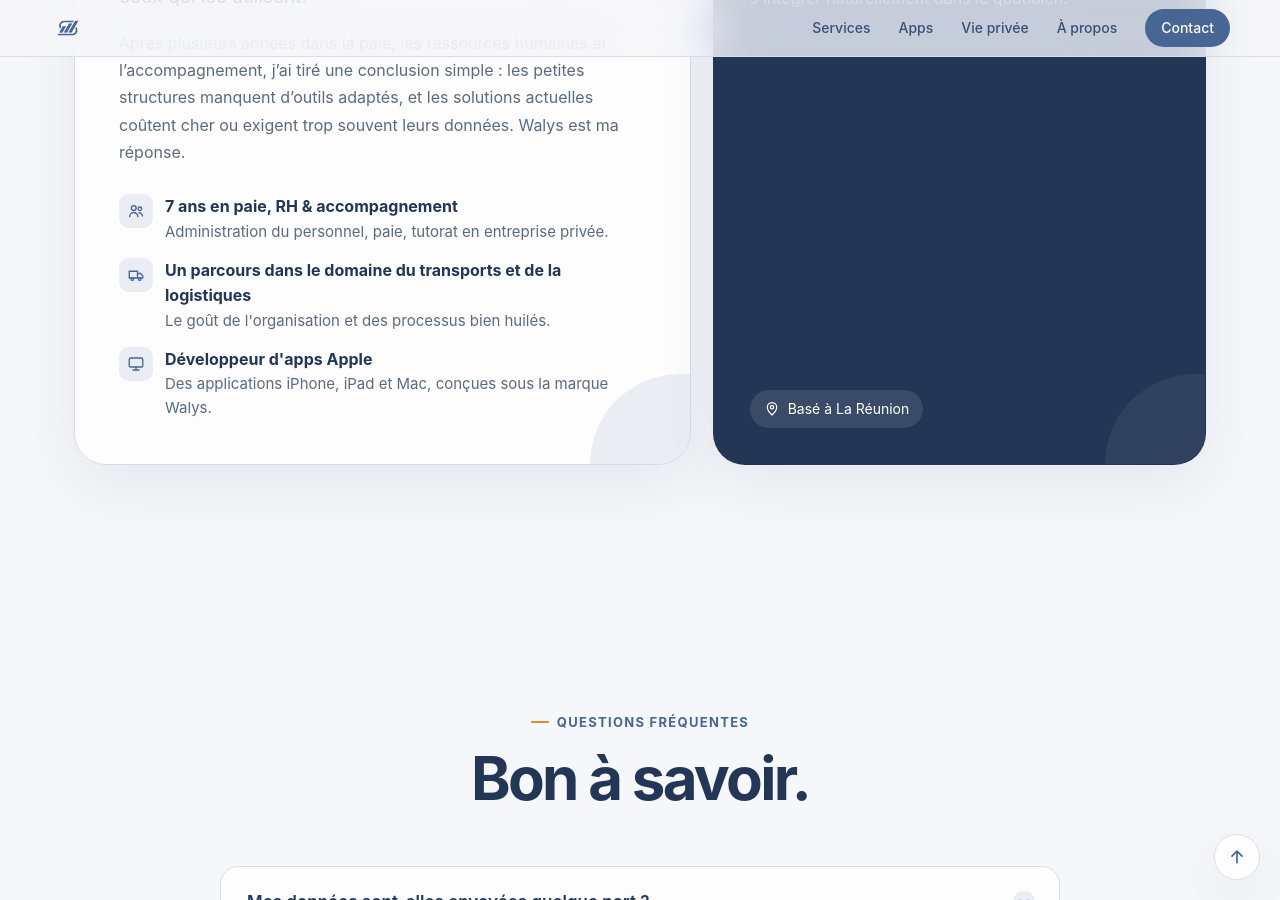
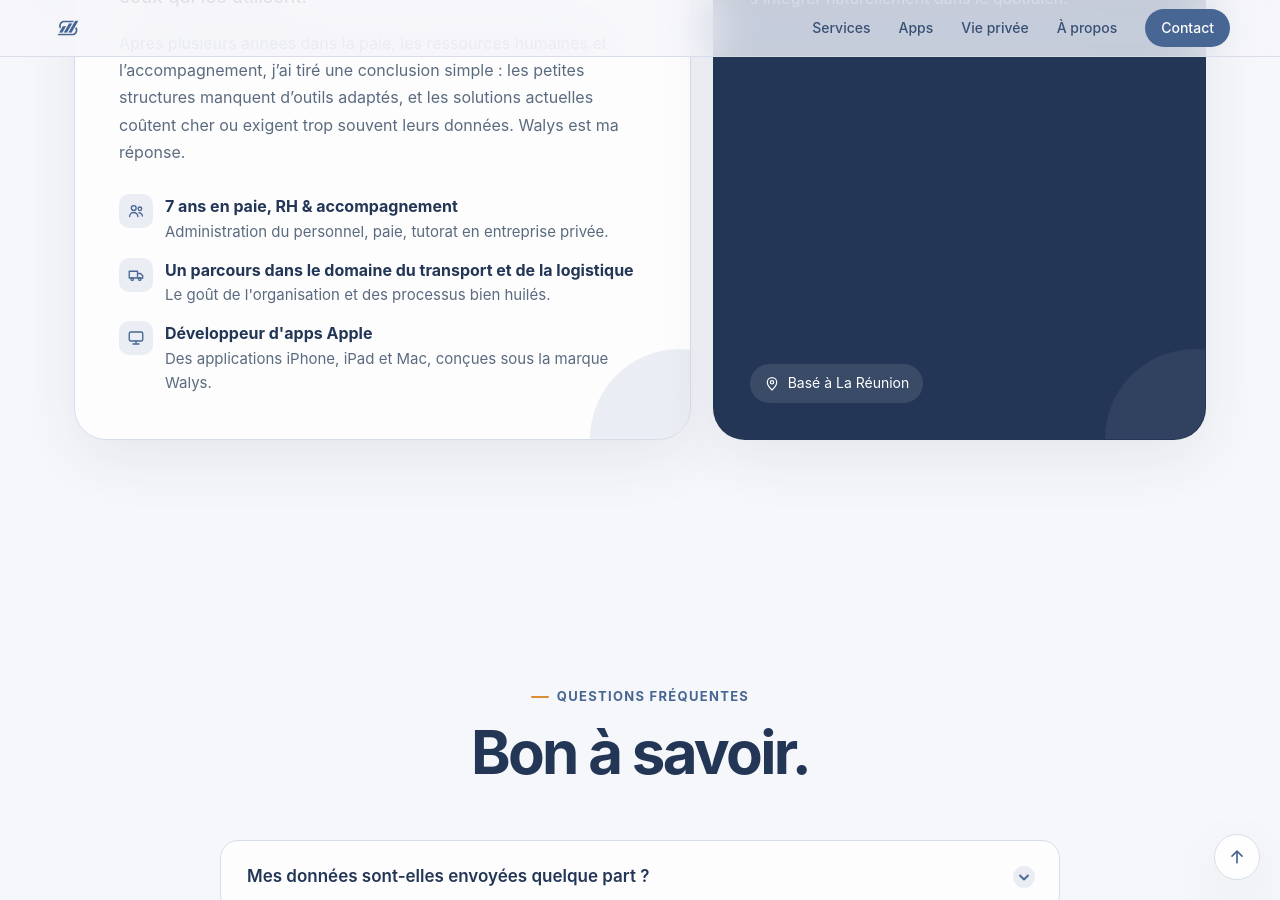
Before and after one commit to Walys-fr/walys-fr.github.io, a Jekyll site: the page built from index.html, in a window 1280 px wide and 900 px high, scrolled down 6962 px. Built offline with Jekyll 4.4.1, drawn with Linux system fonts in a browser that asks for light colours.

Commit message:
Update _data/accueil.yml (via Pages CMS)

```diff
--- a/_data/accueil.yml
+++ b/_data/accueil.yml
@@ -87,7 +87,7 @@
       titre: "7 ans en paie, RH & accompagnement "
       texte: Administration du personnel, paie, tutorat en entreprise privée.
     - icone: camion
-      titre: Un parcours dans le domaine du transports et de la logistiques
+      titre: Un parcours dans le domaine du transport et de la logistique
       texte: Le goût de l'organisation et des processus bien huilés.
     - icone: ecran
       titre: Développeur d'apps Apple
```
